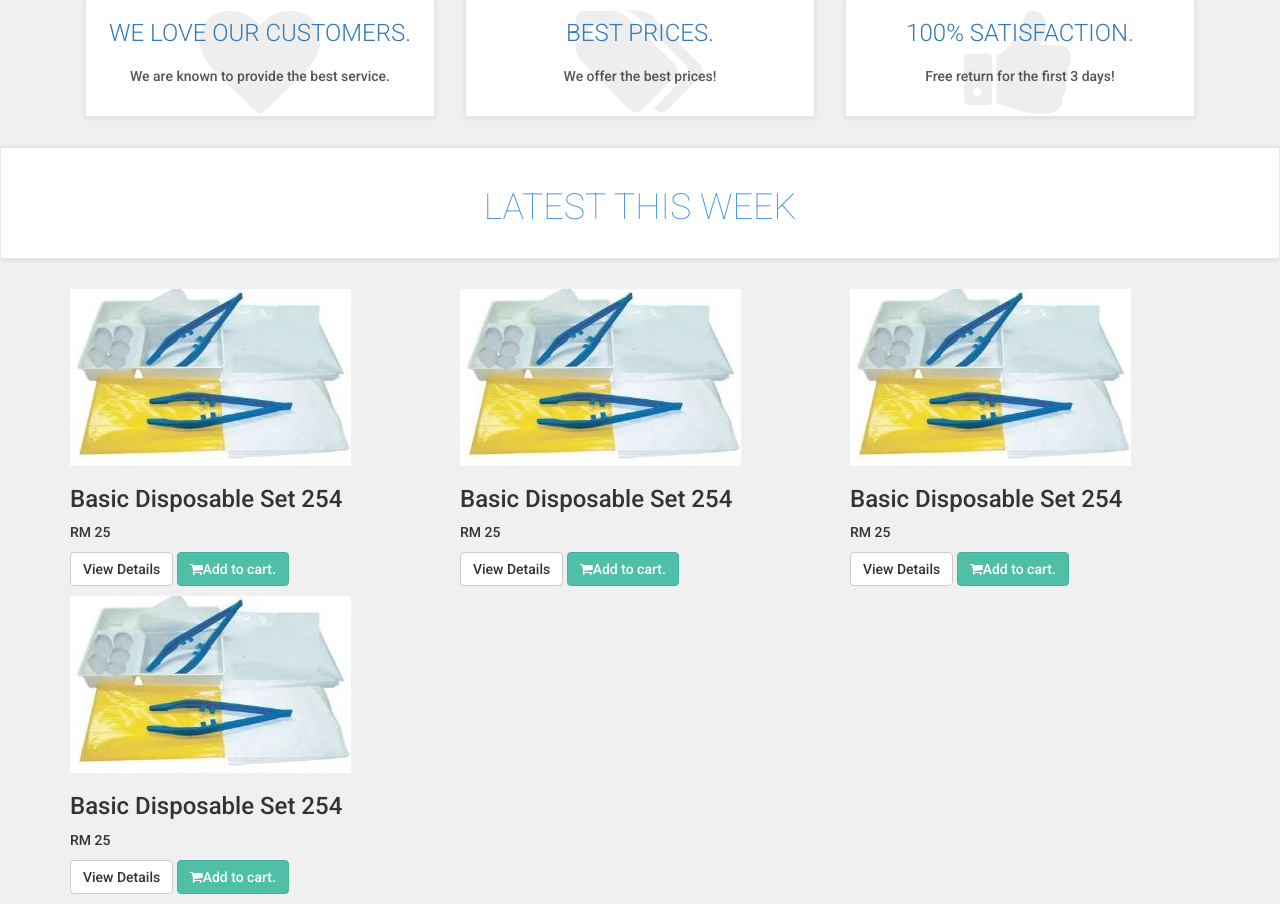
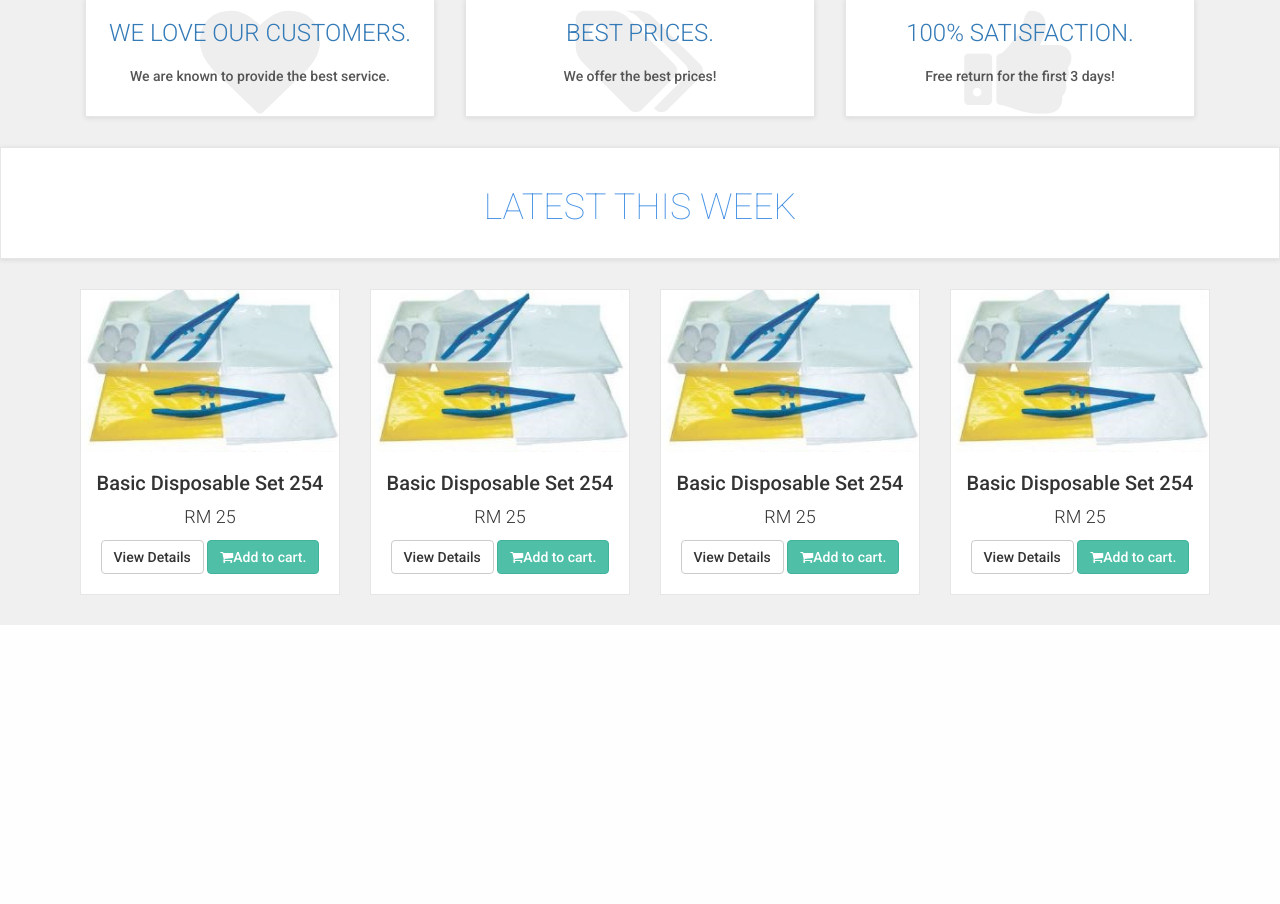
Before and after one commit to sharvinbala/e-commerce, a PHP site: page / in a window 1280 px wide. Shown: the part 849-1753 px from the top of the page. After the commit the page ends 1474 px from the top, so only its background shows below. Run offline with PHP 8.4, Linux system fonts and the light colour scheme.

Commit message:
styled the product div, 4 sample product hard coded

```diff
--- a/styles/style.css
+++ b/styles/style.css
@@ -242,3 +242,65 @@ body
 	text-align: center;
 	font-weight: 100;
 }
+
+#content
+{
+	padding-left: 25px;
+}
+
+.single
+{
+	width: 290px;
+}
+
+@media (max-width: 768px)
+{
+	.single
+	{
+		width: 60%;
+		margin: 0 auto;
+	}
+}
+
+#content .product
+{
+	background: #fff;
+	border: solid 1px #e6e6e6;
+	box-sizing: border-box;
+	margin-bottom: 30px;
+}
+
+#content .product .text p.price
+{
+	font-size: 18px;
+	text-align: center;
+	font-weight: 300;
+}
+
+#content .product .text .buttons
+{
+	clear: both;
+	text-align: center;
+}
+
+#content .product .text h3
+{
+	text-align: center;
+	font-size: 20px;
+}
+
+#content .product .text h3 a
+{
+	color: rgb(85, 85, 85);
+}
+
+#content .produdct .text
+{
+	padding: 10px 10px 0px;
+}
+
+#content .product .text .buttons .btn
+{
+	margin-bottom: 10px;
+
+}
```
